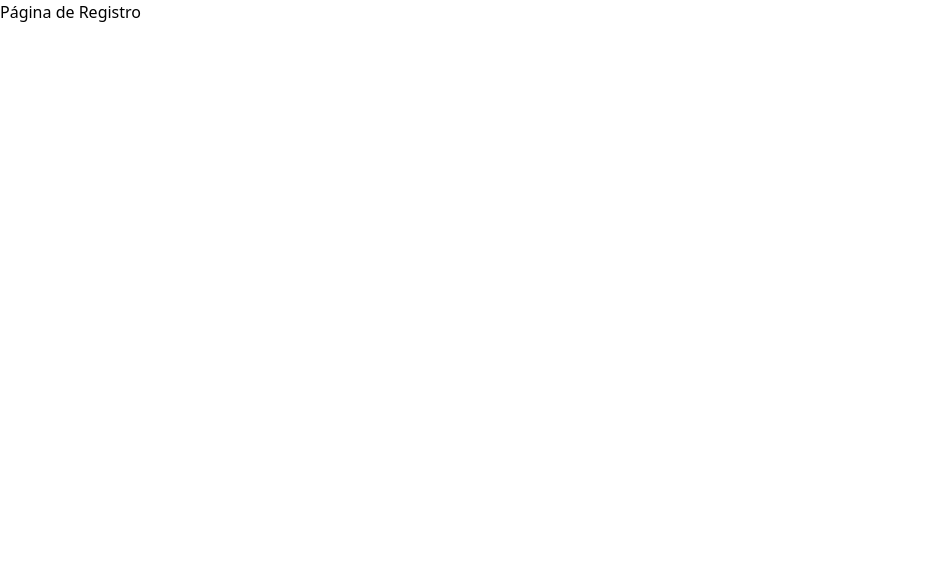
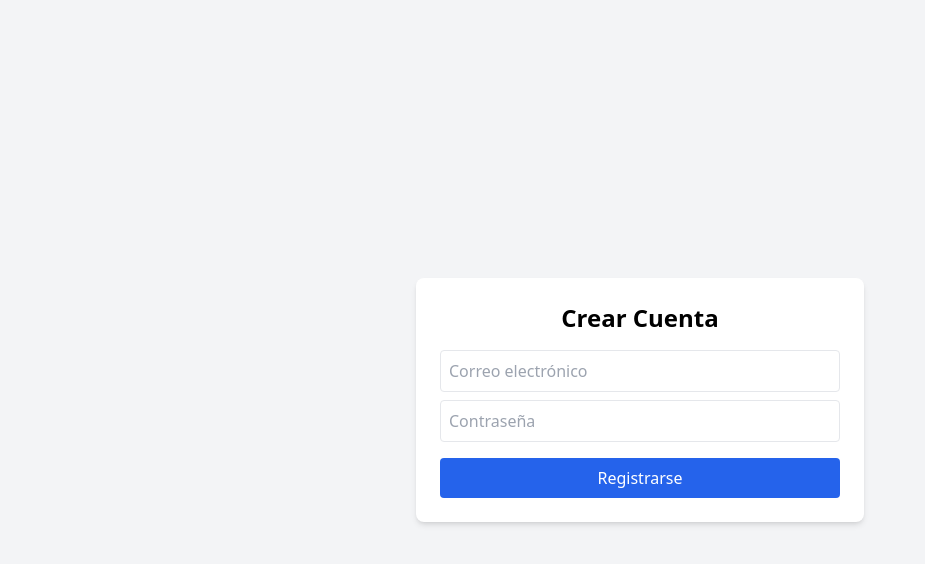
Before and after one commit to stypcanto/login_roles_salud_springboot, a React (Vite) app in the folder frontend/: page /registro in a window 1280 px wide. Shown: the top 564 px of the page, without its empty margins (0-925 px from the left). Built offline with nearby package versions, Linux system fonts and the light colour scheme.

Commit message:
Avance del front

```diff
--- a/frontend/src/App.jsx
+++ b/frontend/src/App.jsx
@@ -1,7 +1,7 @@
 import { BrowserRouter, Routes, Route } from "react-router-dom";
 import Login from "./Login";
-import Dashboard from "./Dashboard"; // asegúrate de tener este componente creado
-import Registro from "./Registro";   // igual aquí
+import Dashboard from "./Dashboard";
+import Registro from "./Registro";
 
 function App() {
   return (
--- a/frontend/src/Registro.jsx
+++ b/frontend/src/Registro.jsx
@@ -1,4 +1,85 @@
-// Registro.jsx
-export default function Registro() {
-  return <h1>Página de Registro</h1>;
+import { useState } from "react";
+import { useNavigate } from "react-router-dom";
+import axios from "axios";
+
+function Registro() {
+  const navigate = useNavigate();
+  const [correo, setCorreo] = useState("");
+  const [contrasena, setContrasena] = useState("");
+  const [mensaje, setMensaje] = useState("");
+  const [isLoading, setIsLoading] = useState(false);
+
+  const handleRegistro = async (e) => {
+    e.preventDefault();
+    setIsLoading(true);
+
+    try {
+      await axios.post("http://localhost:8080/api/auth/register", {
+        correo,
+        contrasena,
+      });
+
+      setMensaje("✅ Usuario registrado correctamente.");
+      setTimeout(() => navigate("/"), 2000);
+    } catch (error) {
+      const errorMessage = error.response?.data?.message ||
+                         error.response?.data ||
+                         "Error al conectar con el servidor";
+      setMensaje(`❌ ${errorMessage}`);
+    } finally {
+      setIsLoading(false);
+    }
+  };
+
+  return (
+    <div className="flex flex-col items-center justify-center min-h-screen px-4 bg-gray-100">
+      <form
+        onSubmit={handleRegistro}
+        className="w-full max-w-md p-6 space-y-4 bg-white rounded-lg shadow-md"
+      >
+        <h2 className="text-2xl font-bold text-center">Crear Cuenta</h2>
+
+        <div className="space-y-2">
+          <input
+            type="email"
+            placeholder="Correo electrónico"
+            value={correo}
+            onChange={(e) => setCorreo(e.target.value)}
+            className="w-full p-2 border rounded focus:ring-2 focus:ring-blue-500 focus:border-transparent"
+            required
+          />
+
+          <input
+            type="password"
+            placeholder="Contraseña"
+            value={contrasena}
+            onChange={(e) => setContrasena(e.target.value)}
+            className="w-full p-2 border rounded focus:ring-2 focus:ring-blue-500 focus:border-transparent"
+            required
+            minLength="6"
+          />
+        </div>
+
+        <button
+          type="submit"
+          disabled={isLoading}
+          className={`w-full p-2 text-white rounded transition-colors ${
+            isLoading ? "bg-blue-400 cursor-not-allowed" : "bg-blue-600 hover:bg-blue-700"
+          }`}
+        >
+          {isLoading ? "Registrando..." : "Registrarse"}
+        </button>
+
+        {mensaje && (
+          <p className={`mt-2 text-sm text-center ${
+            mensaje.includes("✅") ? "text-green-600" : "text-red-600"
+          }`}>
+            {mensaje}
+          </p>
+        )}
+      </form>
+    </div>
+  );
 }
+
+export default Registro;
--- a/frontend/src/config/api.js
+++ b/frontend/src/config/api.js
@@ -1,8 +1,11 @@
-export const apiUrl = import.meta.env.VITE_API_URL;
+import axios from 'axios';
 
+// Usa la variable de entorno VITE_API_URL definida en el Dockerfile o .env
+const api = axios.create({
+  baseURL: `${import.meta.env.VITE_API_URL}/api`,
+  headers: {
+    'Content-Type': 'application/json',
+  },
+});
 
-//Así, el día que necesites llamar a tu backend, solo haces:
-//import { apiUrl } from '../config/api';
-
-// y luego:
-//fetch(`${apiUrl}/ruta`);
+export default api;
```
Also changed, not shown: 2 other files (tests, documents, lock files or other folders).
